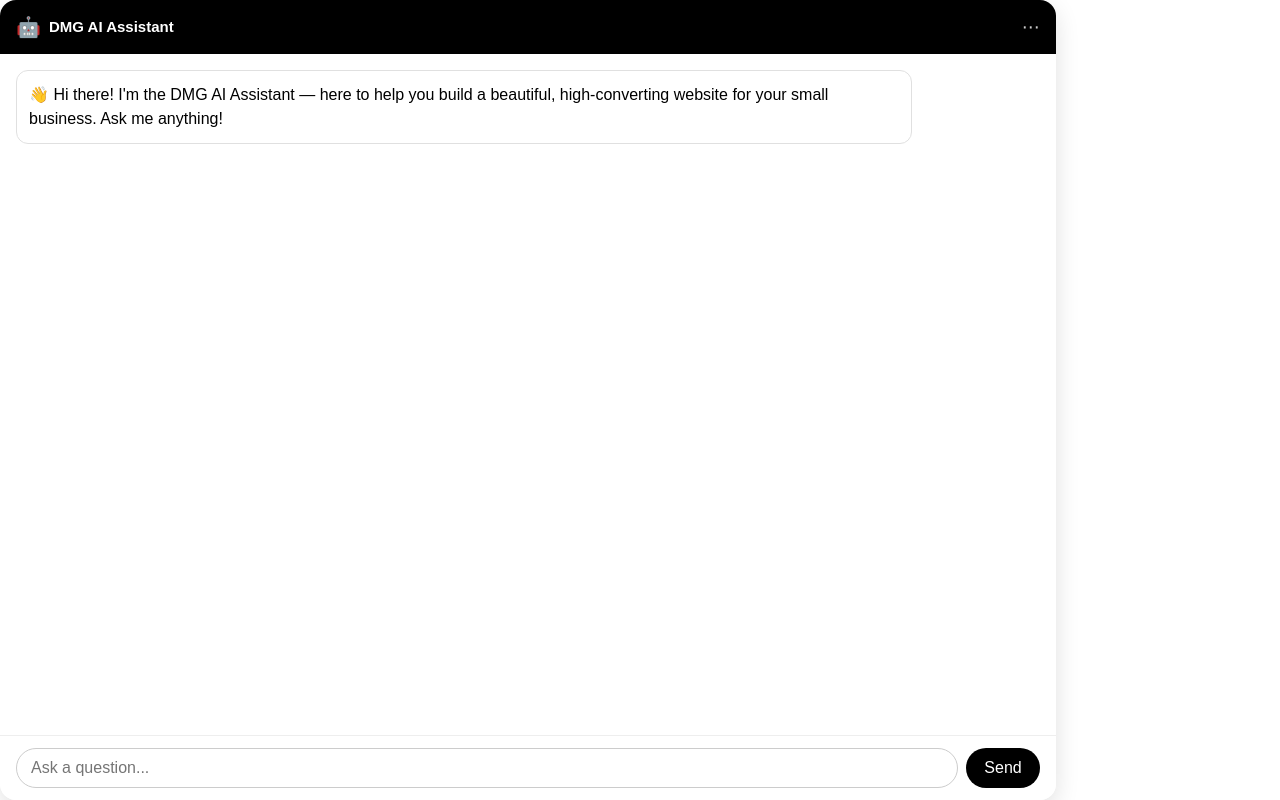
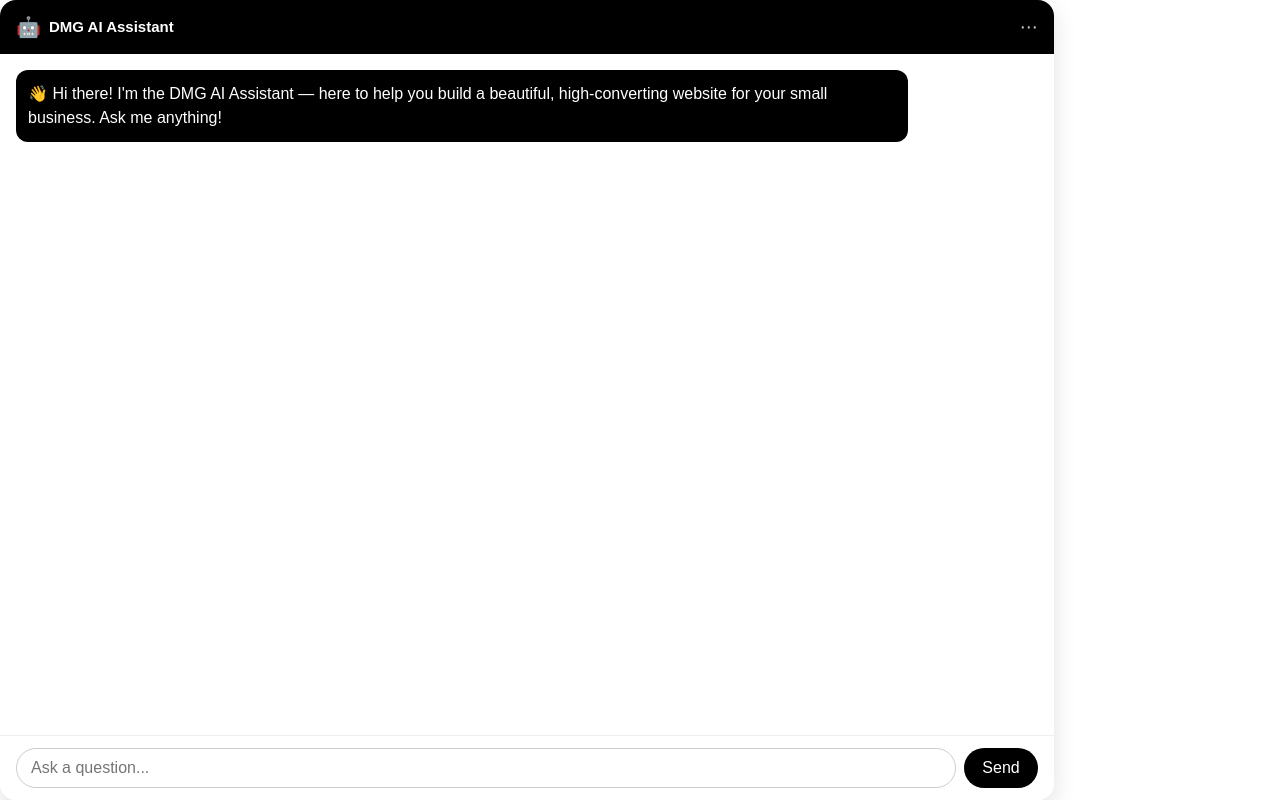
Before and after one commit to Teja202623/cursor-ai-chatbot, a React (Vite) app: page / in a window 1280 px wide. Built offline with nearby package versions, Linux system fonts and the light colour scheme.

Commit message:
latest update

```diff
--- a/src/App.jsx
+++ b/src/App.jsx
@@ -329,11 +329,10 @@ const styles = {
   botMsg: {
     alignSelf: 'flex-start',
     marginBottom: 10,
-    backgroundColor: '#ffffff',
-    color: '#000',
+    backgroundColor: '#000',
+    color: '#fff',
     padding: 12,
     borderRadius: 12,
-    border: '1px solid #e0e0e0',
     whiteSpace: 'pre-wrap',
     wordWrap: 'break-word',
     overflowWrap: 'anywhere',
@@ -342,7 +341,7 @@ const styles = {
   userMsg: {
     alignSelf: 'flex-end',
     marginBottom: 10,
-    backgroundColor: '#f1f1f1',
+    backgroundColor: '#f0f0f0',
     color: '#000',
     padding: 12,
     borderRadius: 12,
```
